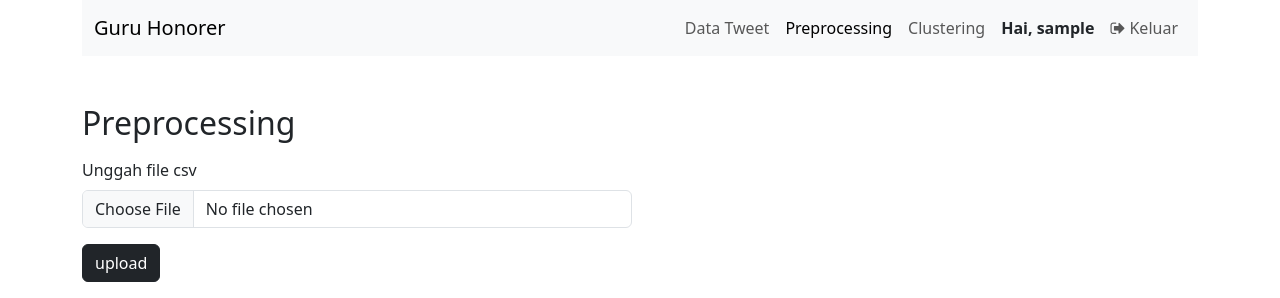
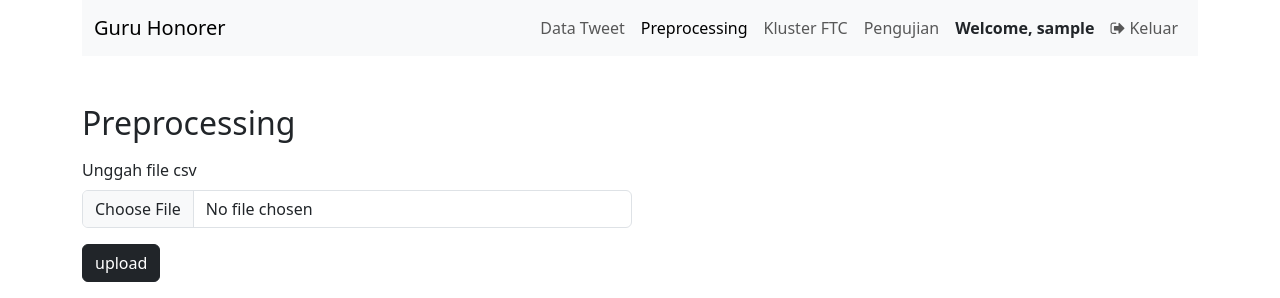
Before and after one commit to Anugerah20/FTC-Guru-Honorer, a Flask app: page /show-preprocessing in a window 1280 px wide. Shown: the top 298 px of the page. Run offline with Flask 3, Linux system fonts and the light colour scheme; the visitor is signed in with stand-in values (Sample User, id 1); data that the repository does not hold is empty; some libraries are stand-ins or nearby versions.

Commit message:
update base html nav

```diff
--- a/templates/base.html
+++ b/templates/base.html
@@ -30,35 +30,27 @@
                                         Tweet</a>
                               </li>
                               <!-- Editor: Nabil (14/05/2024)  -->
+
                               <li class="nav-item">
                                    <a class="nav-link {% if current_url == '/show-preprocessing' %}active{% endif %}"
                                         href="/show-preprocessing">Preprocessing</a>
                               </li>
 
+                              </li>
+                              <!-- NEW -->
                               <li class="nav-item">
-                                   <a class="nav-link {% if current_url == '/clustering' %}active{% endif %}"
-                                        href="/clustering">Clustering</a>
+                                   <a class="nav-link {% if current_url == '/ftc' %}active{% endif %}"
+                                        href="/ftc">Kluster FTC</a>
                               </li>
 
-                              <!-- EDITOR: NABIL 03/06/2024 -->
-                              <!-- <li class="nav-item">
-                                   <a class="nav-link {% if current_url == '/show-data-training' %}active{% endif %}"
-                                        href="/show-data-training">Data Training</a>
-                              </li> -->
-
-                              <!-- <li class="nav-item">
-                                   <a class="nav-link {% if current_url == '/show-data-testing' %}active{% endif %}"
-                                        href="/show-data-testing">Data Testing</a>
-                              </li> -->
-
-                              <!-- <li class="nav-item">
-                                   <a class="nav-link {% if current_url == '/training-model' %}active{% endif %}"
-                                        href="/training-model">Akurasi</a>
-                              </li> -->
-
+                              <li class="nav-item">
+                                   <a class="nav-link {% if current_url == '/purity' %}active{% endif %}"
+                                        href="/purity">Pengujian</a>
+                              </li>
                               {% if username %}
                               <li class="nav-item">
-                                   <a href="#" class="nav-link text-decoration-none text-dark fw-bold">Hai, {{ username
+                                   <a href="#" class="nav-link text-decoration-none text-dark fw-bold mr-3">Welcome, {{
+                                        username
                                         }}</a>
                               </li>
                               <li class="nav-item">
```
